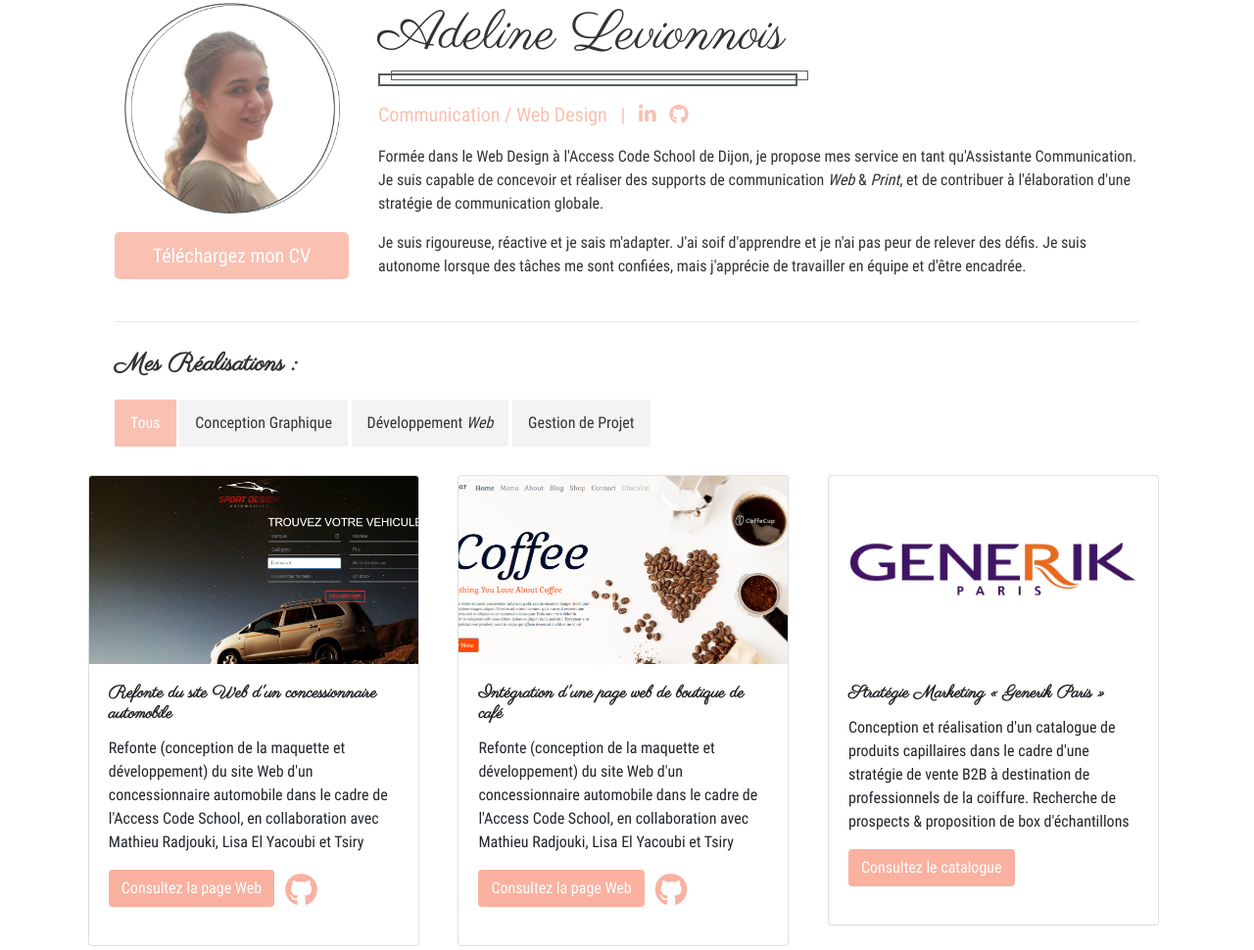
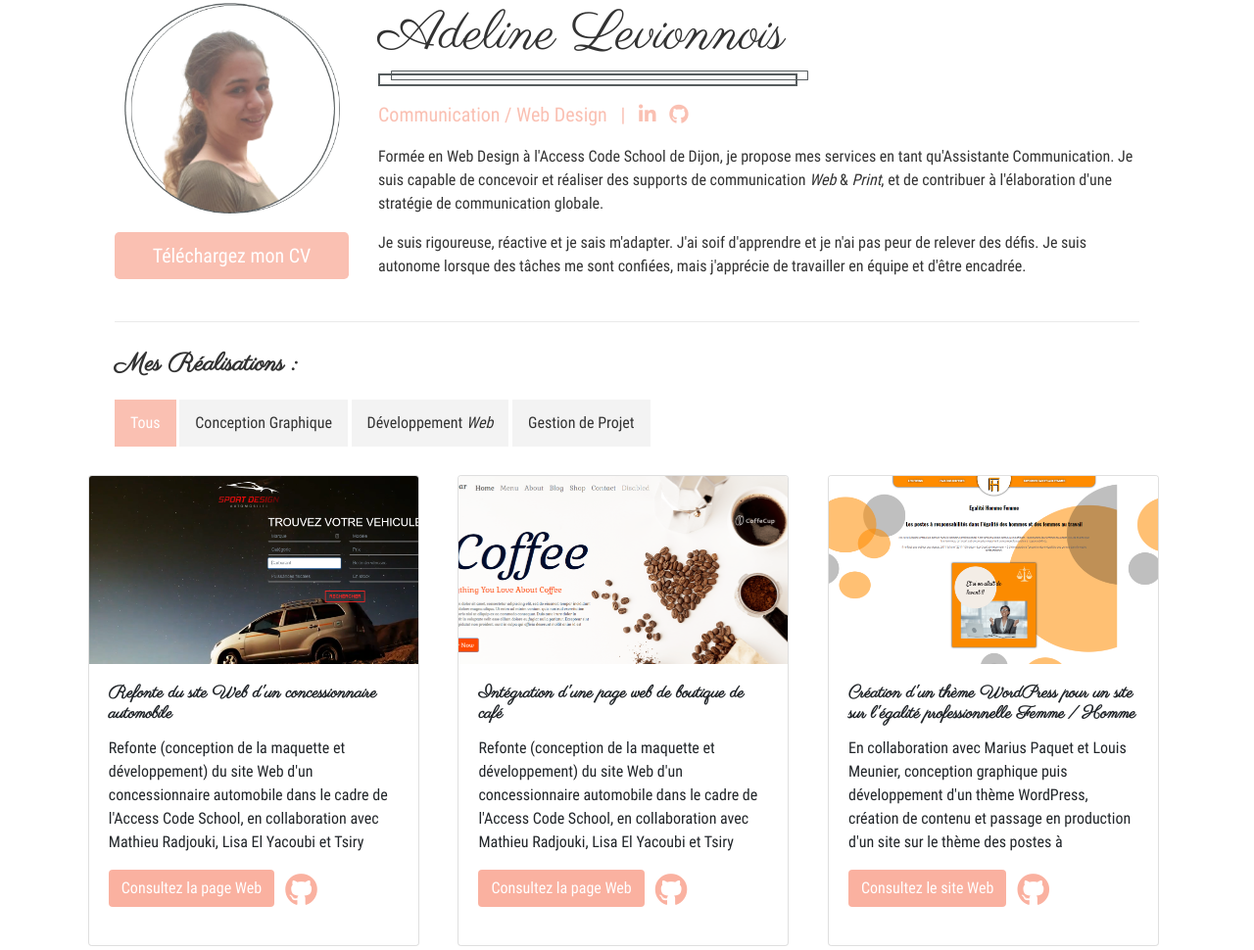
Before and after one commit to ad-levionnois/portfolio-com, a plain HTML site: page index.html in a window 1280 px wide. Shown: the part 85-1055 px from the top of the page at 98% size. Drawn offline with nearby package versions, Linux system fonts and the light colour scheme.

Commit message:
ajout projet poste à responsabilité femmes

```diff
--- a/index.html
+++ b/index.html
@@ -24,7 +24,7 @@
             <h1 class="display-4 parisienne">Adeline Levionnois</h1>
             <img src="img/underline.png" id="ad-underline" alt="underline">
             <p class="lead" id="ad-subtitles">Communication / Web Design &nbsp; | &nbsp; <a href="https://www.linkedin.com/in/adeline-levionnois/"><i class="fab fa-linkedin-in"></i></a> &nbsp; <a href="https://github.com/ad-levionnois"> <i class="fab fa-github"></i></a></p>
-            <p>Formée dans le Web Design à l'Access Code School de Dijon, je propose mes service en tant qu'Assistante Communication. Je suis capable de concevoir et réaliser des supports de communication <em>Web</em> & <em>Print</em>, et de contribuer à l'élaboration d'une stratégie de communication globale.</p>
+            <p>Formée en Web Design à l'Access Code School de Dijon, je propose mes services en tant qu'Assistante Communication. Je suis capable de concevoir et réaliser des supports de communication <em>Web</em> & <em>Print</em>, et de contribuer à l'élaboration d'une stratégie de communication globale.</p>
             <p>Je suis rigoureuse, réactive et je sais m'adapter. J'ai soif d'apprendre et je n'ai pas peur de relever des défis. Je suis autonome lorsque des tâches me sont confiées, mais j'apprécie de travailler en équipe et d'être encadrée. </p>
           </div>
         </div>
@@ -59,8 +59,21 @@
               <img src="img/cofeecup.png" class="card-img-top card-img-vh" alt="Intégration d'une page web">
               <div class="card-body">
                 <h6 class="card-title font-weight-bold parisienne">Intégration d'une page web de boutique de café</h6>
-                <p class="card-text">Refonte (conception de la maquette et développement) du site Web d'un concessionnaire automobile dans le cadre de l'Access Code School, en collaboration avec Mathieu Radjouki, Lisa El Yacoubi et Tsiry Rafanoharantsoa.  .</p>
+                <p class="card-text">Refonte (conception de la maquette et développement) du site Web d'un concessionnaire automobile dans le cadre de l'Access Code School, en collaboration avec Mathieu Radjouki, Lisa El Yacoubi et Tsiry Rafanoharantsoa.</p>
                 <a href="https://adelinel.promo-42.codeur.online/coffecup/" target="_blank" class="btn btn-rose">Consultez la page Web</a> &nbsp; <a href="https://github.com/ad-levionnois/coffeCup_Bootstrap"><i class="fab fa-github github-projects"></i></a>
+              </div>
+            </div>
+          </div>
+        </div>
+
+        <div class="filterDiv web graphique">
+          <div class="col-sm mt-4">
+            <div class="card">
+              <img src="img/egality.jpeg" class="card-img-top card-img-vh" alt="Conception d'un site WordPress">
+              <div class="card-body">
+                <h6 class="card-title font-weight-bold parisienne">Création d'un thème WordPress pour un site sur l'égalité professionnelle Femme / Homme</h6>
+                <p class="card-text">En collaboration avec Marius Paquet et Louis Meunier, conception graphique puis développement d'un thème WordPress, création de contenu et passage en production d'un site sur le thème des postes à responsabilités à destination des femmes.</p>
+                <a href="https://mariusp.promo-42.codeur.online/wordpressEgalite/" target="_blank" class="btn btn-rose">Consultez le site Web</a> &nbsp; <a href="https://github.com/ad-levionnois/theme-wordpress-egalite-femme/tree/main"><i class="fab fa-github github-projects"></i></a>
               </div>
             </div>
           </div>
```
Also changed, not shown: img/egality.jpeg (added).
